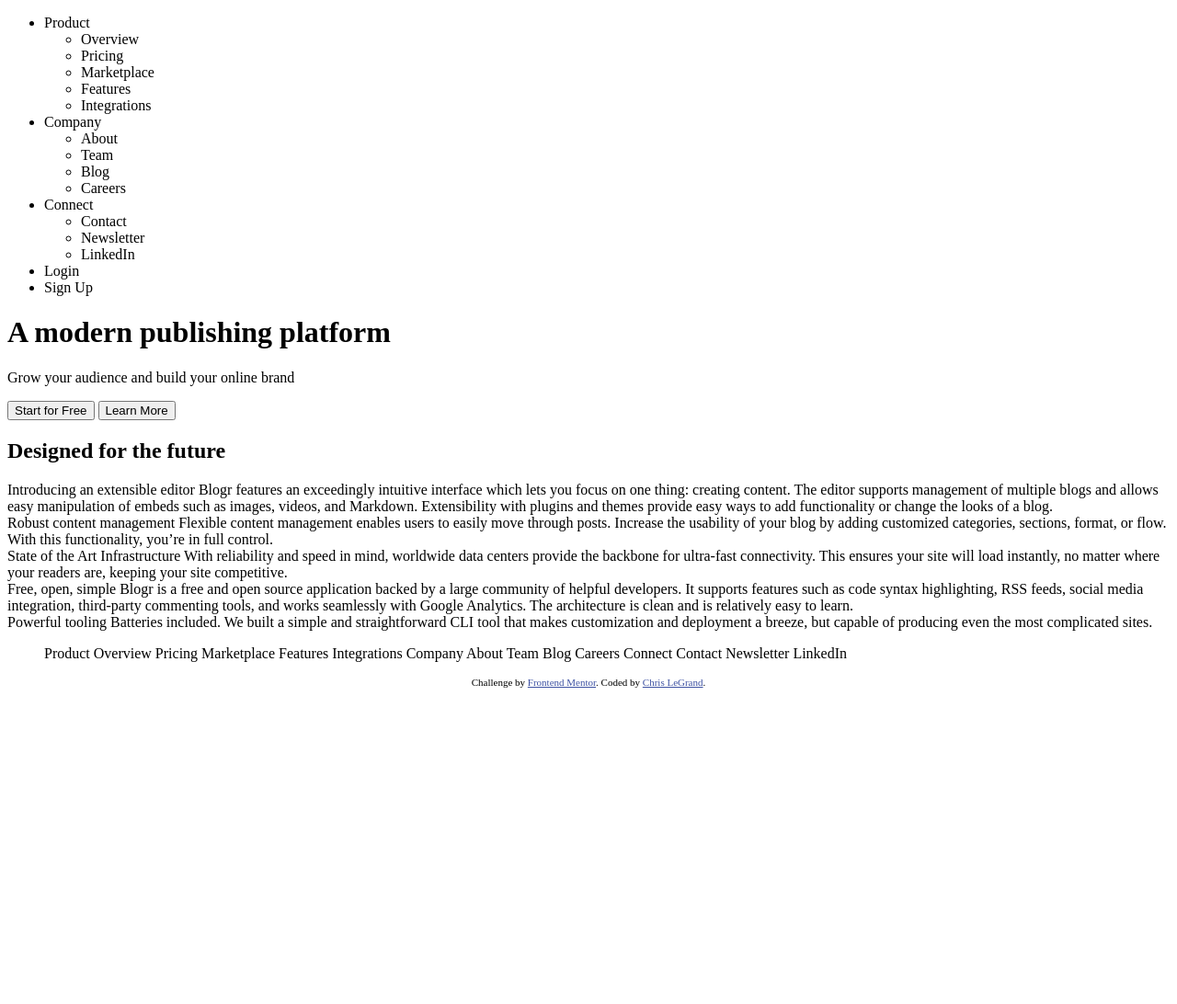
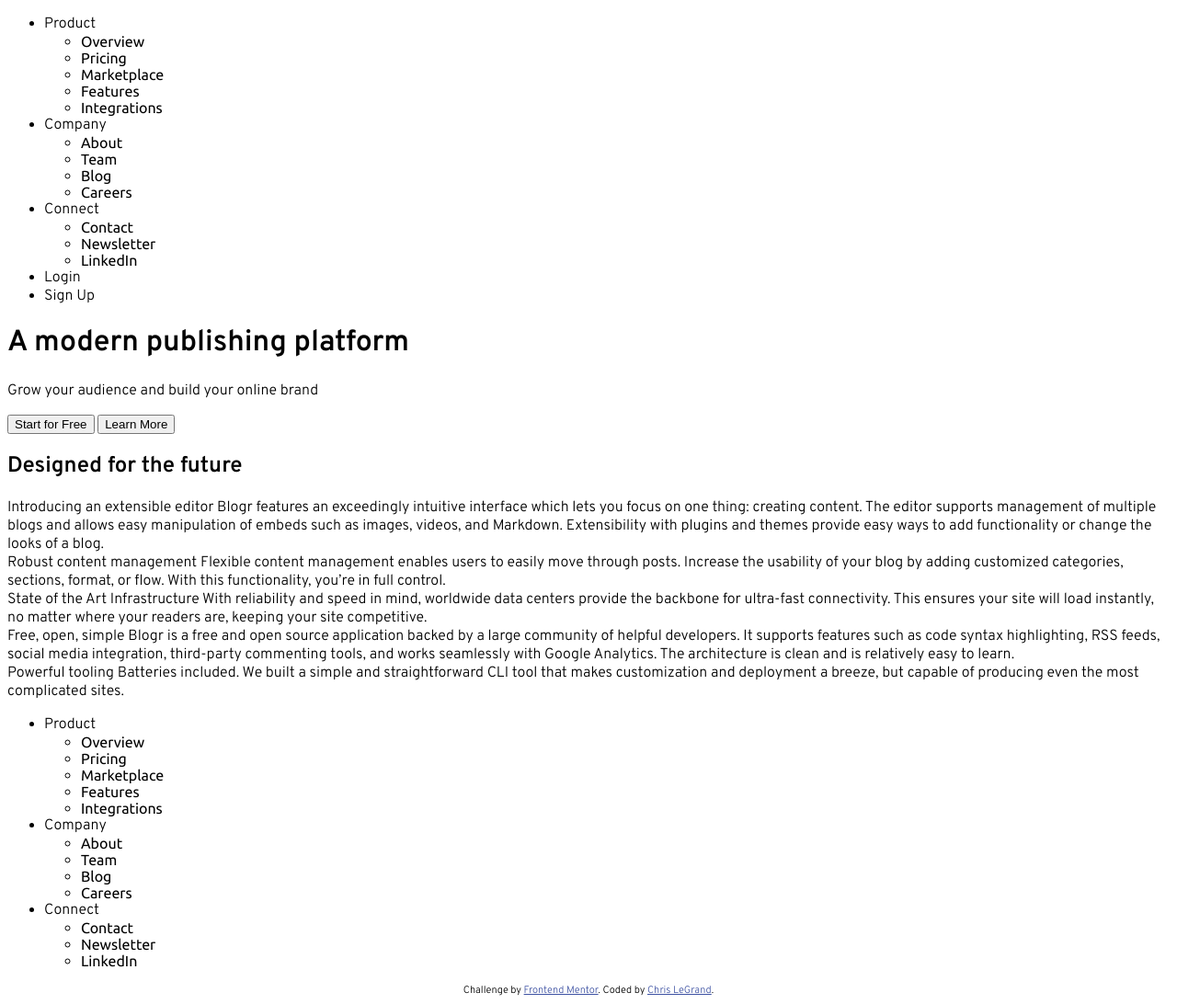
Before and after one commit to vsChris/FrontEndMentor.io, a website: page blogr/index.html in a window 1280 px wide. Shown: the whole page at 92% size. Before the commit the page ends 800 px from the top, so only its background shows below. Drawn offline with Linux system fonts and the light colour scheme.

Commit message:
Updates made

```diff
--- /dev/null
+++ b/blogr/css/blogr.css
@@ -0,0 +1,16 @@
+html{
+    box-sizing: border-box;
+    margin:0;
+    padding:0;
+    font-family: 'Overpass', sans-serif;
+    font-size: 16px;
+}
+
+.nested-list {
+    font-family: 'Ubuntu', sans-serif;
+    font-weight: 400;
+    list-style
+}
+
+.attribution { font-size: 11px; text-align: center; }
+.attribution a { color: hsl(228, 45%, 44%); }
--- a/blogr/index.html
+++ b/blogr/index.html
@@ -5,21 +5,20 @@
     <meta name="viewport" content="width=device-width, initial-scale=1.0"> <!-- displays site properly based on user's device -->
 
     <link rel="icon" type="image/png" sizes="32x32" href="./images/favicon-32x32.png">
+    <link rel="preconnect" href="https://fonts.gstatic.com">
+    <link href="https://fonts.googleapis.com/css2?family=Overpass:wght@300;600&family=Ubuntu:wght@400;500;700&display=swap" rel="stylesheet">
+    <link rel="stylesheet" href="css/blogr.css">
 
     <title>Frontend Mentor | [Blogr]</title>
 
     <!-- Feel free to remove these styles or customise in your own stylesheet 👍 -->
-    <style>
-      .attribution { font-size: 11px; text-align: center; }
-      .attribution a { color: hsl(228, 45%, 44%); }
-    </style>
   </head>
   <body>
     <header>
       <nav>
-        <ul>
+        <ul class="nav-list">
           <li> Product
-            <ul>
+            <ul class="nested-list">
               <li>Overview</li>
               <li>Pricing</li>
               <li>Marketplace</li>
@@ -28,7 +27,7 @@
             </ul>
           </li>
           <li>Company
-            <ul>
+            <ul class="nested-list">
               <li>About</li>
               <li>Team</li>
               <li>Blog</li>
@@ -36,7 +35,7 @@
             </ul>
           </li>
             <li>Connect
-              <ul>
+              <ul class="nested-list">
                 <li>Contact</li>
                 <li>Newsletter</li>
                 <li>LinkedIn</li>
@@ -90,27 +89,30 @@
     </main>
     <footer>
       <ul class="footer-list">
-
-      Product
-
-      Overview
-      Pricing
-      Marketplace
-      Features
-      Integrations
-
-      Company
-
-      About
-      Team
-      Blog
-      Careers
-
-      Connect
-
-      Contact
-      Newsletter
-      LinkedIn
+        <li class="footer-list-item">Product
+          <ul class="nested-list">
+            <li class="footer-nl-item">Overview</li>
+            <li class="footer-li-item">Pricing</li>
+            <li class="footer-li-item">Marketplace</li>
+            <li class="footer-li-item">Features</li>
+            <li class="footer-li-item">Integrations</li>
+          </ul>
+        </li>
+        <li class="footer-list-item">Company
+          <ul class="nested-list">
+            <li class="footer-nl-item">About</li>
+            <li class="footer-nl-item">Team</li>
+            <li class="footer-nl-item">Blog</li>
+            <li class="footer-nl-item">Careers</li>
+          </ul>
+        </li>
+        <li class="footer-list-item">Connect
+          <ul class="nested-list">
+            <li class="footer-nl-item">Contact</li>
+            <li class="footer-nl-item">Newsletter</li>
+            <li class="footer-nl-item">LinkedIn </li>
+          </ul>
+        </li>
       </ul>
     </footer>
 
```
